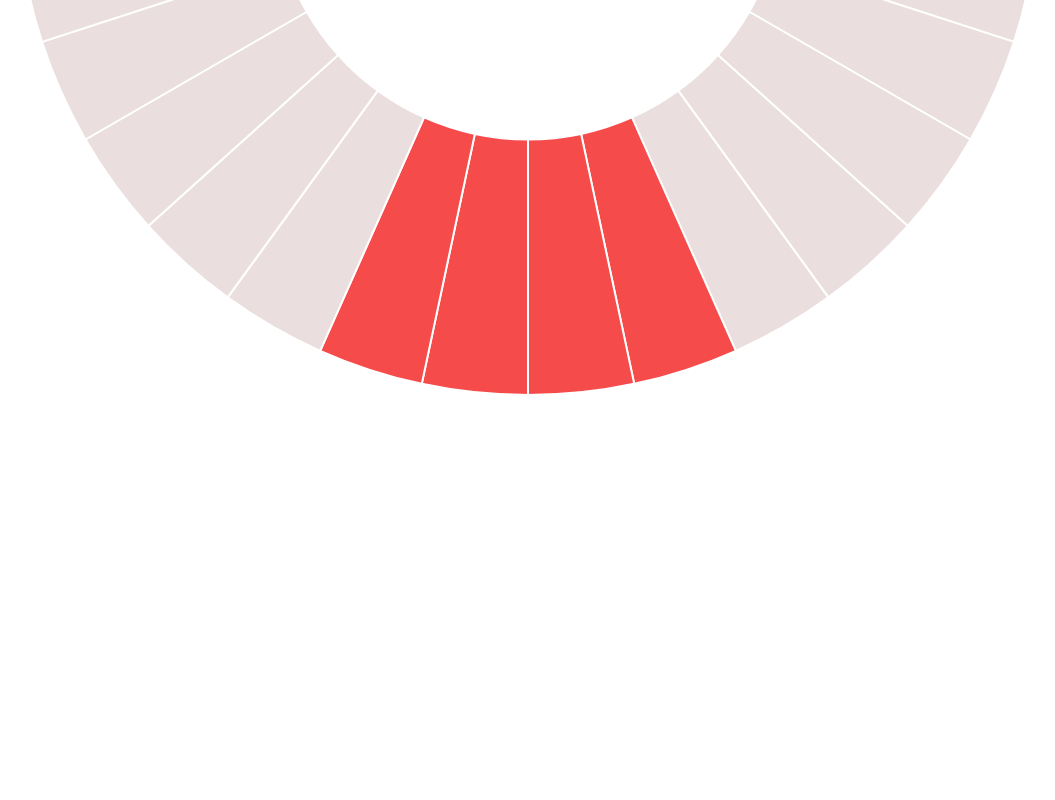
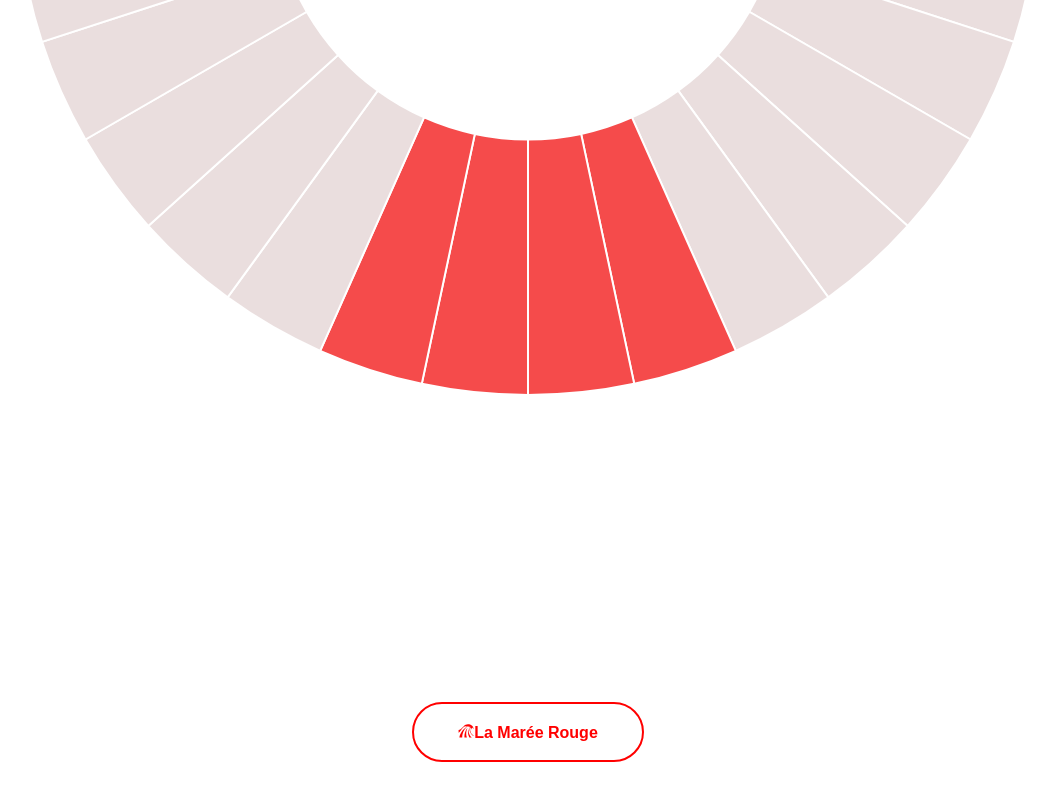
Before and after one commit to justinehell/womanonymous, a React (Create React App) app: page / in a window 1280 px wide. Shown: the part 1039-1839 px from the top of the page, without its empty margins (112-1167 px from the left). Before the commit the page ends 1691 px from the top, so only its background shows below. Built offline with nearby package versions, Linux system fonts and the light colour scheme.

Commit message:
super bouton

```diff
--- a/src/App.js
+++ b/src/App.js
@@ -2,6 +2,7 @@
 import "./App.css";
 import Layout from "./Layout";
 import Cycle from "./components/Cycle";
+import BoutonRegle from './components/BoutonRegle';
 
 function App() {
   return (
@@ -11,6 +12,7 @@
 
       <Layout/>
       <Cycle />
+      <BoutonRegle />
     </div>
   );
 }
--- /dev/null
+++ b/src/components/BoutonRegle.js
@@ -0,0 +1,46 @@
+import React from 'react';
+import "./boutonregle.css"
+import { GiBigWave } from 'react-icons/gi';
+
+const BoutonRegle = () => {
+	return (
+		<div class='buttons'>
+			<button class='blob-btn'>
+				<GiBigWave alt='vague' />
+				La Marée Rouge
+				<span class='blob-btn__inner'>
+					<span class='blob-btn__blobs'>
+						<span class='blob-btn__blob'></span>
+						<span class='blob-btn__blob'></span>
+						<span class='blob-btn__blob'></span>
+						<span class='blob-btn__blob'></span>
+					</span>
+				</span>
+			</button>
+			<br />
+
+			<svg xmlns='http://www.w3.org/2000/svg' version='1.1'>
+				<defs>
+					<filter id='goo'>
+						<feGaussianBlur
+							in='SourceGraphic'
+							result='blur'
+							stdDeviation='10'></feGaussianBlur>
+						<feColorMatrix
+							in='blur'
+							mode='matrix'
+							values='1 0 0 0 0 0 1 0 0 0 0 0 1 0 0 0 0 0 21 -7'
+							result='goo'></feColorMatrix>
+						<feBlend in2='goo' in='SourceGraphic' result='mix'></feBlend>
+					</filter>
+				</defs>
+			</svg>
+		</div>
+	);
+};
+export default BoutonRegle;
+
+/*<div className='boutonregle'>
+			<GiBigWave alt='vague' />
+			<h2>La Marée Rouge</h2>
+		</div>*/
--- /dev/null
+++ b/src/components/boutonregle.css
@@ -0,0 +1,136 @@
+*,
+*:before,
+*:after {
+  box-sizing: border-box;
+  margin: 0;
+  padding: 0;
+}
+
+
+
+.buttons {
+  margin-top: 50px;
+  text-align: center;
+  border-radius: 30px;
+}
+
+.blob-btn {
+  z-index: 1;
+  position: relative;
+  padding: 20px 46px;
+  margin-bottom: 30px;
+  text-align: center;
+
+  color: red;
+  font-size: 16px;
+  font-weight: bold;
+  background-color: transparent;
+  outline: none;
+  border: none;
+  -webkit-transition: color 0.5s;
+  transition: color 0.5s;
+  cursor: pointer;
+  border-radius: 30px;
+}
+.blob-btn:before {
+  content: "";
+  z-index: 1;
+  position: absolute;
+  left: 0;
+  top: 0;
+  width: 100%;
+  height: 100%;
+  border: 2px solid red;
+  border-radius: 30px;
+}
+.blob-btn:after {
+  content: "";
+  z-index: -2;
+  position: absolute;
+  left: 3px;
+  top: 3px;
+  width: 100%;
+  height: 100%;
+  -webkit-transition: all 0.3s 0.2s;
+  transition: all 0.3s 0.2s;
+  border-radius: 30px;
+}
+.blob-btn:hover {
+  color: #ffffff;
+  border-radius: 30px;
+}
+.blob-btn:hover:after {
+  -webkit-transition: all 0.3s;
+  transition: all 0.3s;
+  left: 0;
+  top: 0;
+  border-radius: 30px;
+}
+.blob-btn__inner {
+  z-index: -1;
+  overflow: hidden;
+  position: absolute;
+  left: 0;
+  top: 0;
+  width: 100%;
+  height: 100%;
+  border-radius: 30px;
+  background: #ffffff;
+}
+.blob-btn__blobs {
+  position: relative;
+  display: block;
+  height: 100%;
+  -webkit-filter: url("#goo");
+          filter: url("#goo");
+}
+.blob-btn__blob {
+  position: absolute;
+  top: 2px;
+  width: 25%;
+  height: 100%;
+  background: red;
+  border-radius: 100%;
+  -webkit-transform: translate3d(0, 150%, 0) scale(1.7);
+          transform: translate3d(0, 150%, 0) scale(1.7);
+  -webkit-transition: -webkit-transform 0.45s;
+  transition: -webkit-transform 0.45s;
+  transition: transform 0.45s;
+  transition: transform 0.45s, -webkit-transform 0.45s;
+}
+@supports ((-webkit-filter: url("#goo")) or (filter: url("#goo"))) {
+  .blob-btn__blob {
+    -webkit-transform: translate3d(0, 150%, 0) scale(1.4);
+            transform: translate3d(0, 150%, 0) scale(1.4);
+  }
+}
+.blob-btn__blob:nth-child(1) {
+  left: 0%;
+  -webkit-transition-delay: 0s;
+          transition-delay: 0s;
+}
+.blob-btn__blob:nth-child(2) {
+  left: 30%;
+  -webkit-transition-delay: 0.08s;
+          transition-delay: 0.08s;
+}
+.blob-btn__blob:nth-child(3) {
+  left: 60%;
+  -webkit-transition-delay: 0.16s;
+          transition-delay: 0.16s;
+}
+.blob-btn__blob:nth-child(4) {
+  left: 90%;
+  -webkit-transition-delay: 0.24s;
+          transition-delay: 0.24s;
+}
+.blob-btn:hover .blob-btn__blob {
+  -webkit-transform: translateZ(0) scale(1.7);
+          transform: translateZ(0) scale(1.7);
+}
+@supports ((-webkit-filter: url("#goo")) or (filter: url("#goo"))) {
+  .blob-btn:hover .blob-btn__blob {
+    -webkit-transform: translateZ(0) scale(1.4);
+            transform: translateZ(0) scale(1.4);
+  }
+}
```
Also changed, not shown: src/App.css (+6 -6 lines).
